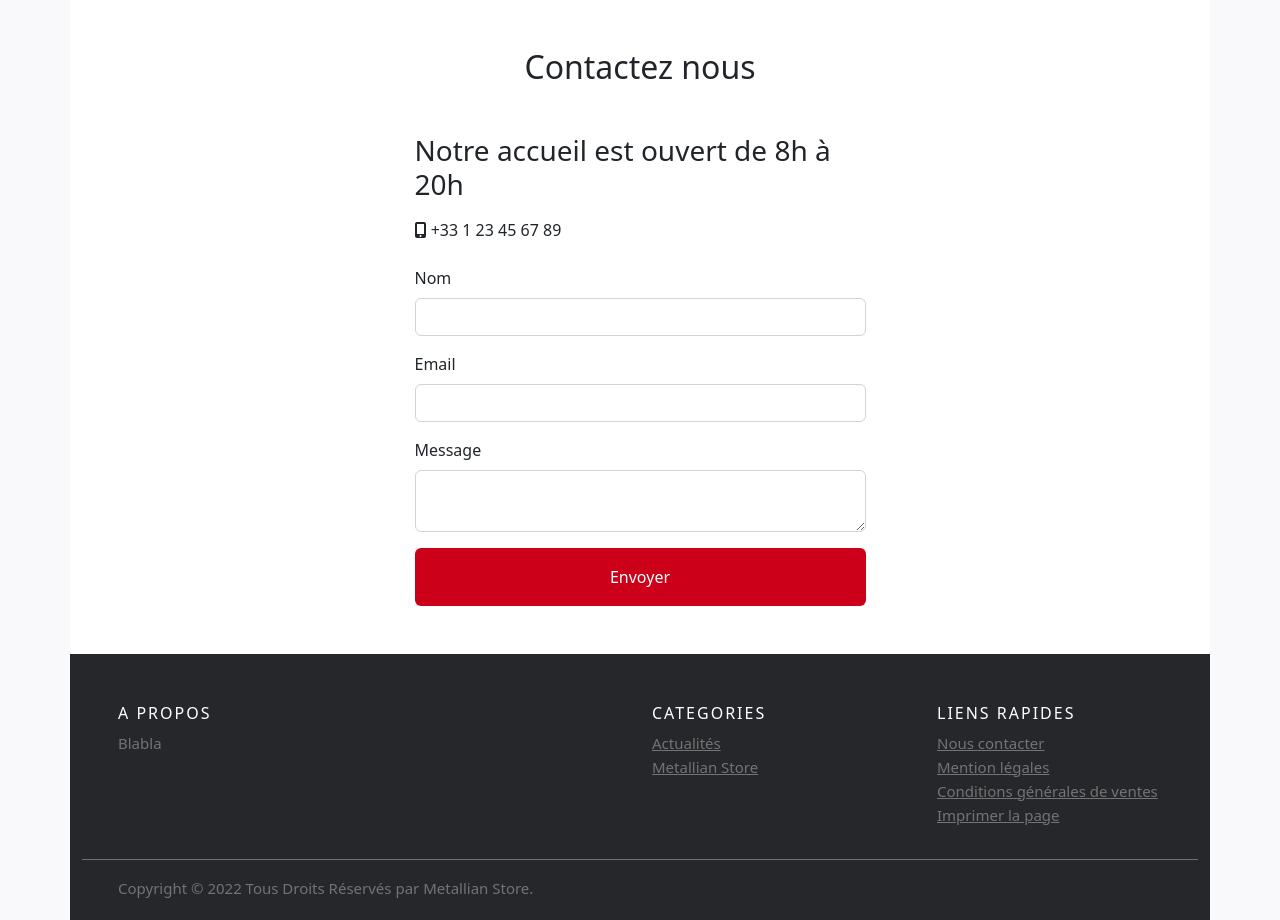
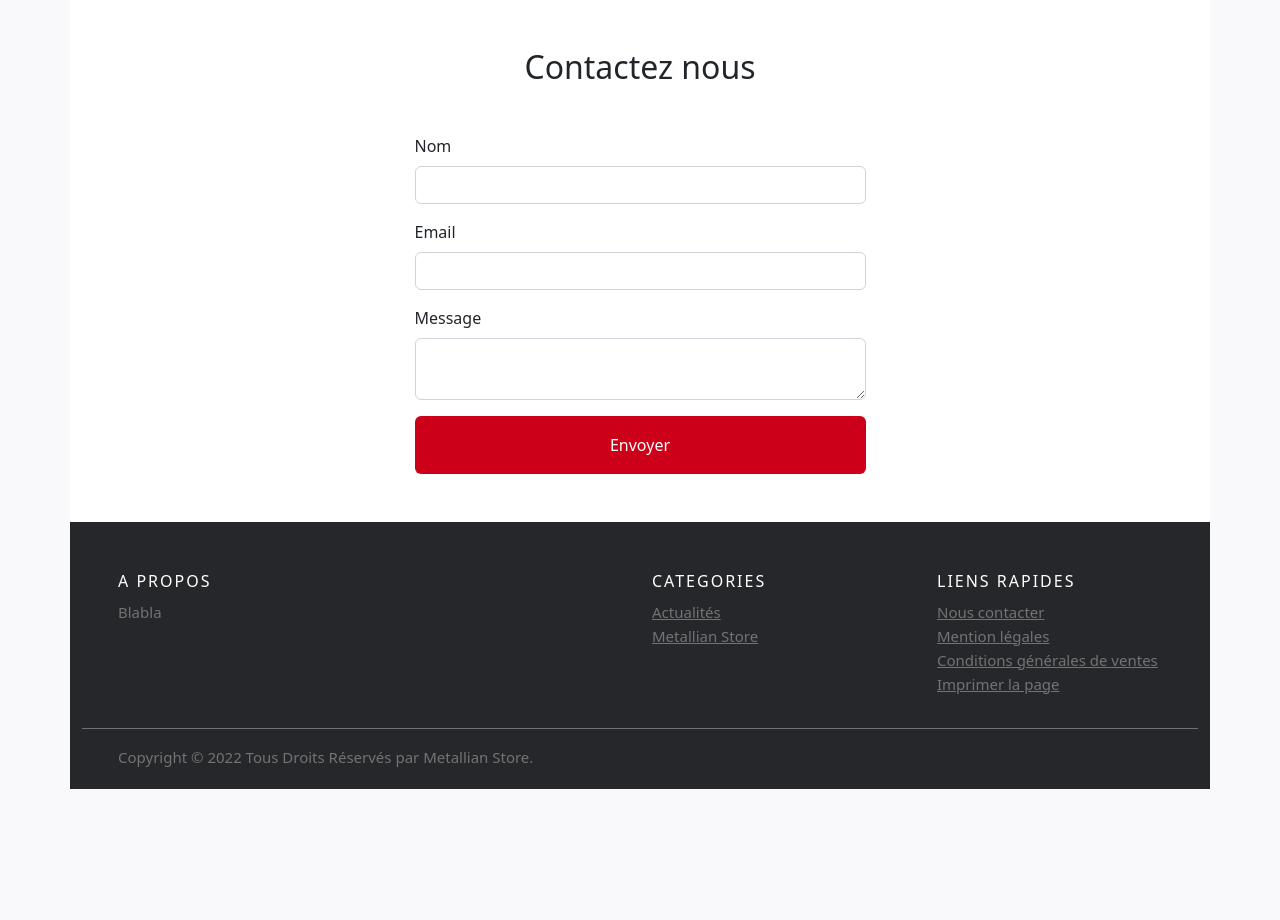
Before and after one commit to Vahnra/metallian_shop, a Symfony app: template templates/contact/contact.html.twig in a window 1280 px wide. Shown: the part 80-1000 px from the top of the page. After the commit the page ends 869 px from the top, so only its background shows below. Run offline with Twig, Linux system fonts and the light colour scheme; the template is opened without the code that fills it, so the values that code supplies are empty; form fields are guessed from the names that the template uses; style sheets or scripts are compiled from the project's sources; some libraries are stand-ins or nearby versions.

Commit message:
fix bugs

```diff
--- a/templates/contact/contact.html.twig
+++ b/templates/contact/contact.html.twig
@@ -11,12 +11,12 @@
 
             <div class="col-5 mx-auto mb-5 ">
 
-                <h3 class="fw-normal">Notre accueil est ouvert de 8h à 20h</h3>
+                {# <h3 class="fw-normal">Notre accueil est ouvert de 8h à 20h</h3> #}
 
-                <div class="mt-3 mb-4 font-weight-bolder">
+                {# <div class="mt-3 mb-4 font-weight-bolder">
                     <i class="fa-solid fa-mobile-screen-button"></i>
-                    +33 1 23 45 67 89</div>
-
+                    +33 1 23 45 67 89
+                </div> #}
                 <div class="form-group">
 
                     {{ form_start(form) }}
--- a/templates/default/home.html.twig
+++ b/templates/default/home.html.twig
@@ -18,17 +18,17 @@
                 <div class="carousel-item active">
                 {% if slider is not empty %}
                 <a href={{ slider.0.link }}>
-                <img src={{ asset('images/'~slider.0.photo1) }} class="d-block w-100" title={{ slider.0.title1 }}/>
+                <img src={{ asset('images/'~slider.0.photo1) }} class="d-block w-100" title="{{ slider.0.title1 }}" alt="{{ slider.0.title1 }}"/>
                 </a>
                 </div>
                 <div class="carousel-item">
                 <a href={{ slider.0.link2 }}>
-                <img src={{ asset('images/'~slider.0.photo2) }} class="d-block w-100" title={{ slider.0.title2 }}/>
+                <img src={{ asset('images/'~slider.0.photo2) }} class="d-block w-100" title="{{ slider.0.title2 }}" alt="{{ slider.0.title2 }}"/>
                 </a>
                 </div>
                 <div class="carousel-item">
                 <a href={{ slider.0.link3 }}>
-                <img src={{ asset('images/'~slider.0.photo2) }} class="d-block w-100" title={{ slider.0.title3 }}/>
+                <img src={{ asset('images/'~slider.0.photo2) }} class="d-block w-100" title="{{ slider.0.title3 }}" alt="{{ slider.0.title3 }}"/>
                 </a>
                 {% endif %}
                 </div>
```
